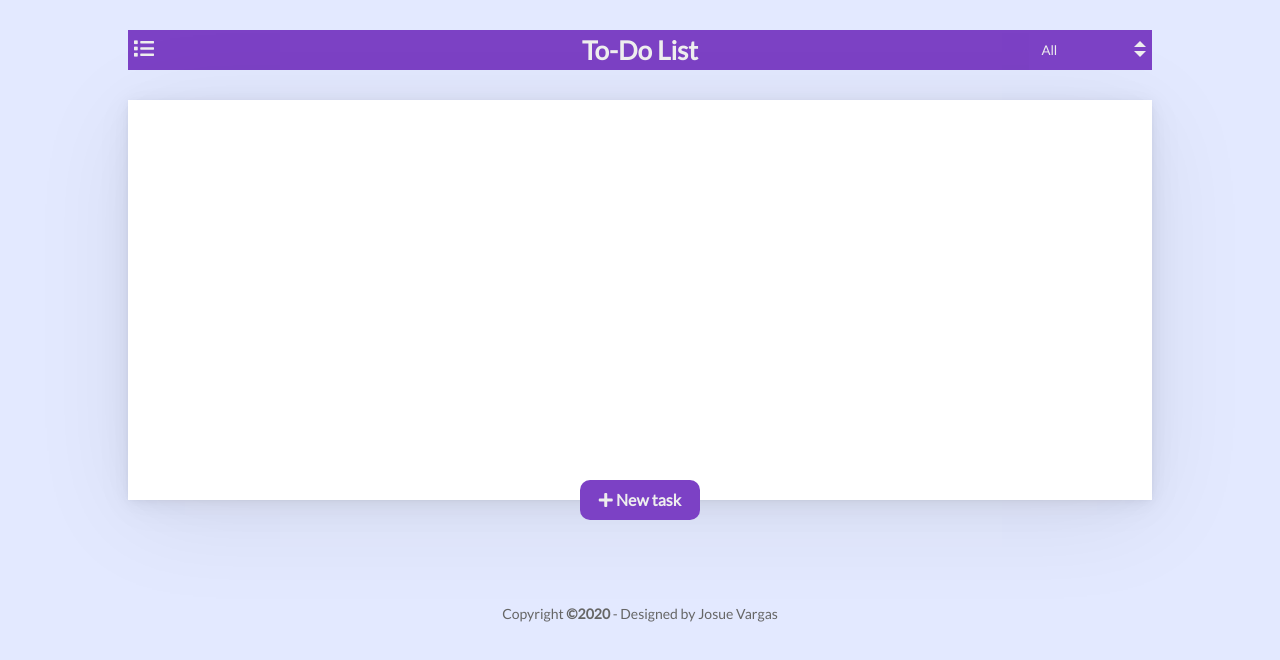
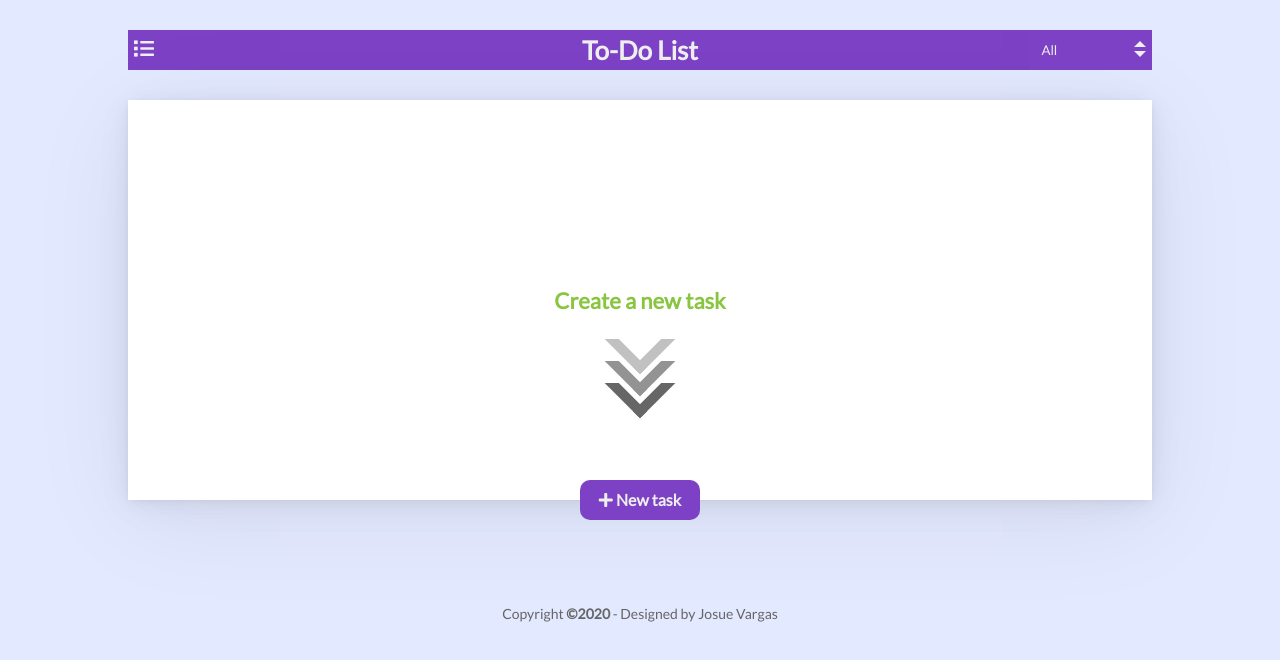
Before and after one commit to JosueVargasZ/TodoApp, an Angular app: page / in a window 1280 px wide. Shown: the top 660 px of the page. Built offline with nearby package versions, Linux system fonts and the light colour scheme.

Commit message:
no-todos-component -creation and styling

```diff
--- a/src/app/app.module.ts
+++ b/src/app/app.module.ts
@@ -8,6 +8,7 @@ import { NewTodoComponent } from './components/new-todo/new-todo.component';
 import { FooterComponent } from './components/footer/footer.component';
 import { TodosGridComponent } from './components/todos-grid/todos-grid.component';
 import { SetAutofocusDirective } from './directives/set-autofocus.directive';
+import { NoTodosComponent } from './components/no-todos/no-todos.component';
 
 @NgModule({
   declarations: [
@@ -17,7 +18,8 @@ import { SetAutofocusDirective } from './directives/set-autofocus.directive';
     NewTodoComponent,
     FooterComponent,
     TodosGridComponent,
-    SetAutofocusDirective
+    SetAutofocusDirective,
+    NoTodosComponent
   ],
   imports: [
     BrowserModule
--- /dev/null
+++ b/src/app/components/no-todos/no-todos.component.html
@@ -0,0 +1,12 @@
+<div id="no-to-dos-wrapper">
+    <div class="hero-no-todo">
+        <h2 class="hero-title">Create a new task</h2>
+
+        <div class="hero-arrow">
+            <figure class="arrow first-arrow"></figure>
+            <figure class="arrow second-arrow"></figure>
+            <figure class="arrow third-arrow"></figure>
+        </div>
+
+    </div>
+</div>
--- /dev/null
+++ b/src/app/components/no-todos/no-todos.component.ts
@@ -0,0 +1,15 @@
+import { Component, OnInit } from '@angular/core';
+
+@Component({
+  selector: 'app-no-todos',
+  templateUrl: './no-todos.component.html',
+  styleUrls: ['./no-todos.component.css']
+})
+export class NoTodosComponent implements OnInit {
+
+  constructor() { }
+
+  ngOnInit(): void {
+  }
+
+}
--- a/src/app/components/todos-grid/todos-grid.component.html
+++ b/src/app/components/todos-grid/todos-grid.component.html
@@ -1,6 +1,7 @@
 
-<div id="to-dos-grid-wrapper">
-    <ng-container *ngIf="todos">
+<app-no-todos *ngIf=" !todos || todos.length === 0"></app-no-todos>
+<div id="to-dos-grid-wrapper" *ngIf="todos.length > 0">
+
     <div class="to-do-grid-item fading-in"
         [class.to-do-grid-done]="todo.done"
         *ngFor="let todo of todos; let i=index;"
@@ -23,7 +24,6 @@
                     (click)=" deleteTodo( todo.id, todoItem )" ><i class="far fa-trash-alt"></i></button>
         </div>
     </div>
-    </ng-container>
 
 </div>
 
--- a/src/app/components/todos-grid/todos-grid.component.ts
+++ b/src/app/components/todos-grid/todos-grid.component.ts
@@ -11,7 +11,7 @@ import { Todo } from '../../interfaces/todo.interface';
 export class TodosGridComponent implements OnInit, OnChanges {
 
   @Input() filterTodos: string;
-  public todos: Todo[];
+  public todos: Todo[]= [];
   public animate:boolean;
   public showModal:boolean = false;
   public showUpdateModal:boolean = false;
--- a/src/app/components/todos/todos.component.html
+++ b/src/app/components/todos/todos.component.html
@@ -1,6 +1,7 @@
 
-<ul id="to-dos-wrapper">
-    <ng-container *ngIf="todos">
+<app-no-todos *ngIf=" !todos || todos.length === 0"></app-no-todos>
+<ul id="to-dos-wrapper" *ngIf="todos.length > 0">
+
     <li class="to-do-item fading-in"
         *ngFor="let todo of todos; let i=index;"
         #todoItem>
@@ -22,7 +23,6 @@
                     (click)=" deleteTodo( todo.id , todoItem )" ><i class="far fa-trash-alt"></i></button>
         </div>
     </li>
-    </ng-container>
 
 </ul>
 
--- a/src/app/components/todos/todos.component.ts
+++ b/src/app/components/todos/todos.component.ts
@@ -11,7 +11,7 @@ import { Todo } from '../../interfaces/todo.interface';
 export class TodosComponent implements OnInit, OnChanges {
 
   @Input() filterTodos: string;
-  public todos: Todo[];
+  public todos: Todo[]= [];
   public animate:boolean;
   public showModal:boolean = false;
   public showUpdateModal:boolean = false;
--- a/src/styles.css
+++ b/src/styles.css
@@ -25,7 +25,7 @@ body{
 }
 
 
-/*==========Header==========*/
+/*==========Navbar Component==========*/
 header{
     /* margin-top: 30px; */
     width: 100%;
@@ -133,7 +133,8 @@ header #title > h1{
 }
 
 
-/*==========To-dos==========*/
+/*==========Todos Component==========*/
+
 #to-dos-wrapper{
     /* margin-top: 30px; */
     background-color: #ffffff;
@@ -267,8 +268,8 @@ header #title > h1{
     color: #7c41c5a6;
 }
 
+/*==========Todos Grid Component==========*/
 
-/*==========To-dos Grid==========*/
 #to-dos-grid-wrapper{
     /* margin-top: 30px; */
     background-color: #ffffff;
@@ -377,6 +378,95 @@ header #title > h1{
 .to-do-grid-item > .edit-to-do > button i{
     opacity: 0.5;
 }
+
+/*==========No Todos component==========*/
+
+#no-to-dos-wrapper{
+    /* margin-top: 30px; */
+    background-color: #ffffff;
+    box-shadow:
+        0 0.6px 3.4px rgba(0, 0, 0, 0.022),
+        0 1.5px 8.7px rgba(0, 0, 0, 0.031),
+        0 3px 17.7px rgba(0, 0, 0, 0.039),
+        0 6px 36.5px rgba(0, 0, 0, 0.048),
+        0 16px 100px rgba(0, 0, 0, 0.07);
+    padding: 40px 20px;
+    min-height: 400px;
+    display: flex;
+    /* flex-flow: row wrap; */
+    align-items: center;
+    justify-content: center;
+
+}
+
+.hero-no-todo{
+    flex-basis: 80%;
+    display: flex;
+    flex-flow: row wrap;
+    align-items: center;
+    justify-content: center;
+
+}
+
+.hero-title{
+    flex-basis: 100%;
+    font-size: 22px;
+    color: var(--secondaryColor);
+    text-align: center;
+}
+
+.hero-arrow{
+    flex-basis: 100%;
+    position: relative;
+    display: flex;
+    align-items: center;
+    justify-content: center;
+}
+.arrow{
+    position: absolute;
+    width: 50px;
+    height: 50px;
+    border: 10px solid;
+    border-color: transparent var(--textColor) var(--textColor) transparent;
+    transform: rotate(45deg);
+}
+
+.first-arrow{
+    opacity: 0.4;
+    top: 0;
+}
+
+.second-arrow{
+    opacity: 0.7;
+    top: 22px;
+}
+
+.third-arrow{
+    opacity: 1;
+    top: 44px;
+}
+
+/* .arrow::before,
+.arrow::after{
+    content: '';
+    display: block;
+    position: absolute;
+    width: 70px;
+    height: 70px;
+    border-bottom: 4px solid var(--textColor);
+    border-right: 4px solid var(--textColor);
+}
+
+.arrow::before{
+    top: 10px;
+    left: 10px;
+}
+.arrow::after{
+    top: 20px;
+    left: 20px;
+} */
+
+/*==========Create Task==========*/
 
 
 #create-task{
@@ -672,6 +762,12 @@ footer div span{
         grid-template-columns: repeat(3, 30%);
     }
 
+
+    #no-to-dos-wrapper{
+        margin-top: 30px;
+        padding: 40px 40px;
+    }
+
     .to-do-item > .to-do{
         flex-basis: 90%;
     }
@@ -717,6 +813,7 @@ footer div span{
     #to-dos-grid-wrapper{
         grid-template-columns: repeat(4, 23%);
     }
+
     .to-do-item > .to-do{
         flex-basis: 90%;
     }
```
Also changed, not shown: src/app/components/no-todos/no-todos.component.css (added). Lines whose indentation alone changed are shown as unchanged.
